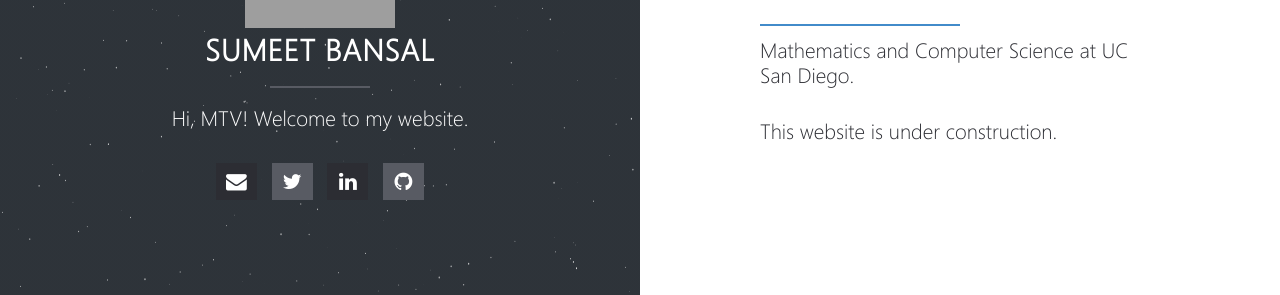
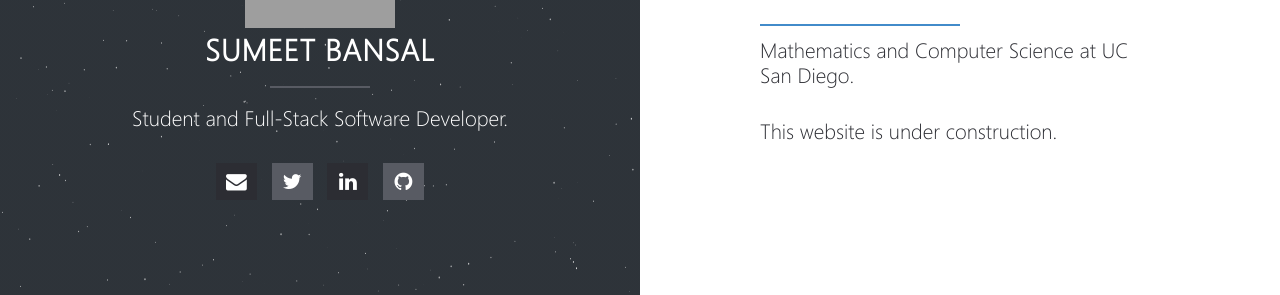
Before and after one commit to sumeet-bansal/sumeet-bansal.github.io, a Jekyll site: the page built from index.md, in a window 1280 px wide. Shown: the part 392-687 px from the top of the page. Built offline with Jekyll 4.4.1, drawn with Linux system fonts in a browser that asks for light colours; our own code applies the rules of GitHub Pages for plain Markdown files.

Commit message:
added basic website description

```diff
--- a/_config.yml
+++ b/_config.yml
@@ -1,6 +1,6 @@
 # site
 title: Sumeet Bansal
-description: Hi, MTV! Welcome to my website.
+description: Student and Full-Stack Software Developer.
 url: https://sumeet-bansal.github.io
 logo: profile.png
 locale: en_US
```
